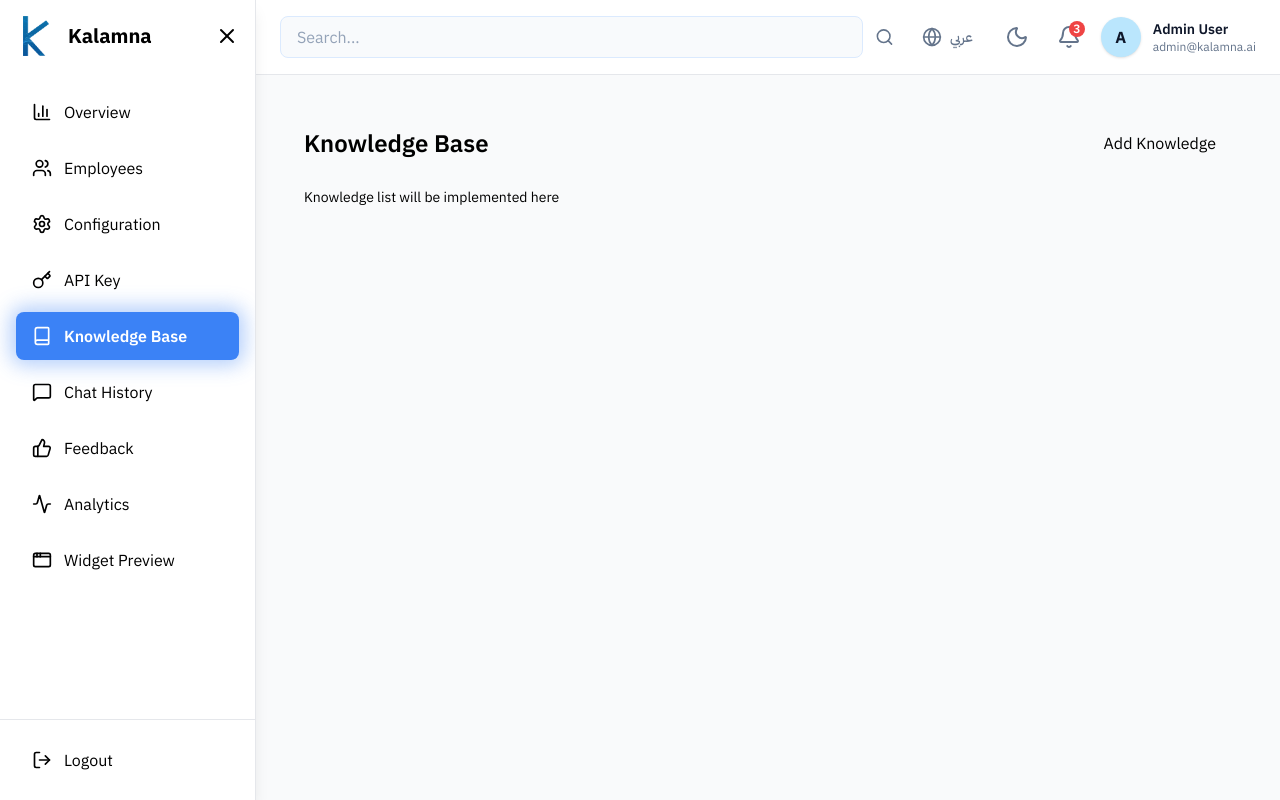
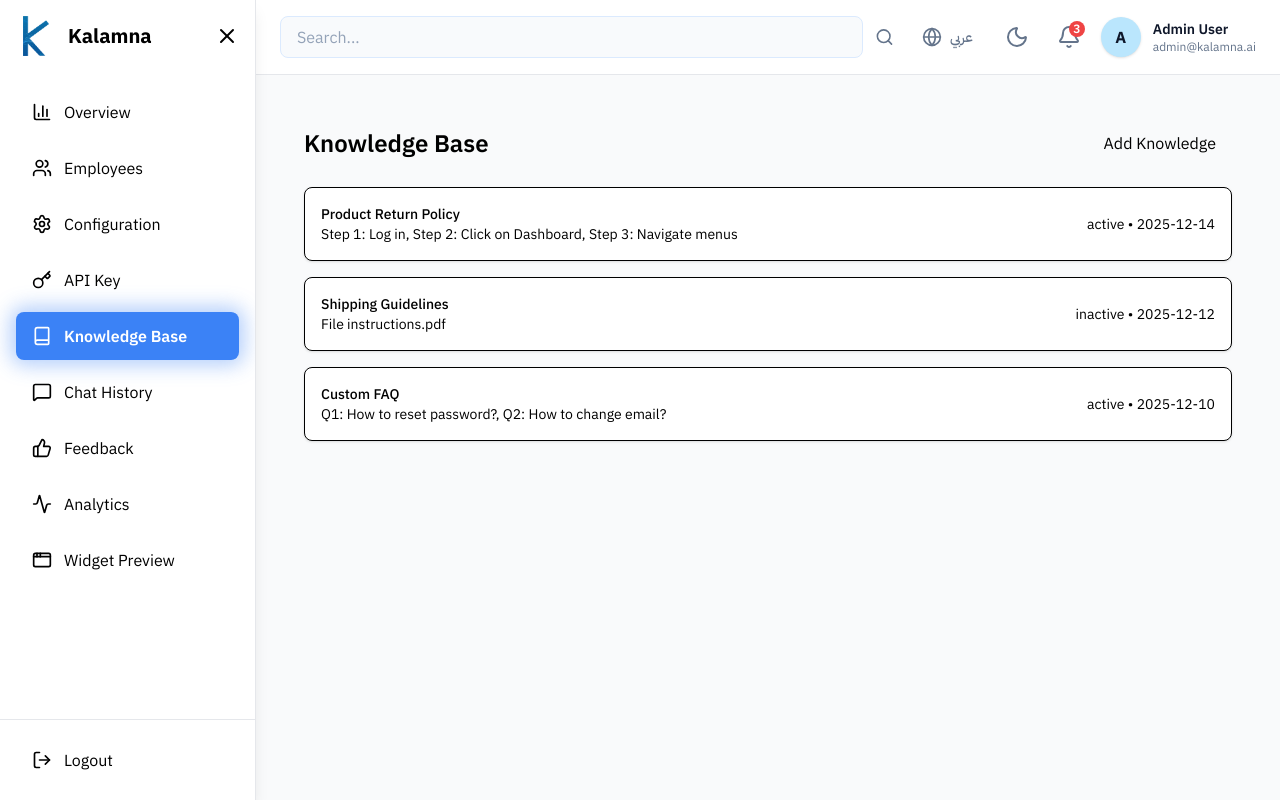
Before and after one commit to Kalamna/Kalamna-Dashboard, a React (Vite) app: page /knowledge-base in a window 1280 px wide. Built offline with nearby package versions, Linux system fonts and the light colour scheme.

Commit message:
add knowledge base types and mock data

```diff
--- /dev/null
+++ b/src/components/knowledge-base/mockData.ts
@@ -0,0 +1,28 @@
+import type { KnowledgeEntry } from "./types";
+
+export const knowledgeMockData: KnowledgeEntry[] = [
+  {
+    id: "1",
+    title: "Product Return Policy",
+    type: "text",
+    chunks: ["Step 1: Log in", "Step 2: Click on Dashboard", "Step 3: Navigate menus"],
+    updatedAt: "2025-12-14",
+    status: "active",
+  },
+  {
+    id: "2",
+    title: "Shipping Guidelines",
+    type: "file",
+    chunks: ["File instructions.pdf"],
+    updatedAt: "2025-12-12",
+    status: "inactive",
+  },
+  {
+    id: "3",
+    title: "Custom FAQ",
+    type: "text",
+    chunks: ["Q1: How to reset password?", "Q2: How to change email?"],
+    updatedAt: "2025-12-10",
+    status: "active",
+  },
+];
--- /dev/null
+++ b/src/components/knowledge-base/types.ts
@@ -0,0 +1,8 @@
+export interface KnowledgeEntry{
+    id: string;
+    title: string;
+    type: "text" | "file";
+    chunks: string[]; // places of content
+    updatedAt: string; // ISO date string
+    status: "active" | "inactive";
+}
--- a/src/pages/knowledge-base/KnowledgeBasePage.tsx
+++ b/src/pages/knowledge-base/KnowledgeBasePage.tsx
@@ -1,3 +1,6 @@
+import { knowledgeMockData } from "../../components/knowledge-base/mockData";
+import type { KnowledgeEntry } from "../../components/knowledge-base/types";
+
 export const KnowledgeBasePage = () => {
   return (
     <div className="p-6 space-y-6">
@@ -14,7 +17,24 @@ export const KnowledgeBasePage = () => {
       </div>
       {/* Page content placeholder */}
       <div className="text-sm text-muted-foreground">
-         Knowledge list will be implemented here
+        <div className="space-y-4">
+          {knowledgeMockData.map((entry: KnowledgeEntry) => (
+            <div
+              key={entry.id}
+              className="p-4 border rounded-lg bg-white shadow-sm flex justify-between items-center"
+            >
+              <div>
+                <h2 className="font-medium">{entry.title}</h2>
+                <p className="text-sm text-muted-foreground">
+                  {entry.chunks.join(", ")}
+                </p>
+              </div>
+              <div className="text-sm text-muted-foreground">
+                {entry.status} • {entry.updatedAt}
+              </div>
+            </div>
+          ))}
+        </div>
       </div>
     </div>
     );
```
